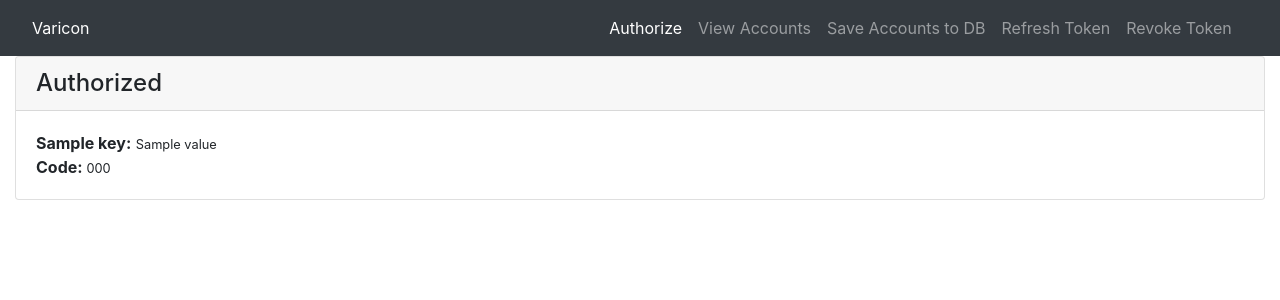
After one commit to Kunjung/Xero-Oauth-Integration, a Django app: template templates/authorize.html in a window 1280 px wide. The commit adds this page. Shown: the top 300 px of the page. Run offline with Django 5.2, Linux system fonts and the light colour scheme; the template is opened without the code that fills it: most values are stand-ins (such as "Sample title", 1, 10 or a date in 2020); some libraries are stand-ins or nearby versions.

Commit message:
authorize template enhanced

```diff
--- /dev/null
+++ b/templates/authorize.html
@@ -0,0 +1,18 @@
+{% extends "base.html" %}
+
+{% block content %}
+
+    <h4 class="card-header">Authorized</h4>
+    <div class="card-body">
+    <p class="card-text">
+
+        {% if data %}
+            {% for key, value in data %}
+                <b>{{key}}:</b> <small>{{ value }}</small><br>
+            {% endfor %}
+        {% endif %}
+        <b>Code: </b><small>{{ code }}</small>
+    </p>
+    </div>
+
+{% endblock %}
--- a/templates/index.html
+++ b/templates/index.html
@@ -2,10 +2,8 @@
 
 {% block content %}
 
-    <h4 class="card-header">{{ title }}</h4>
+    <h4 class="card-header">Home</h4>
     <div class="card-body">
-    {% if output %}<h5 class="card-title">{{ output }}</h5>{% endif %}
-    {% if sub_title %}<h4 class="card-title">{{ sub_title }}</h4>{% endif %}
     <p class="card-text">
 
         {% if result_list %}
```
Also changed, not shown: oauth/views.py (+7 -2 lines), templates/revoke.html (added, +7 -0 lines).
